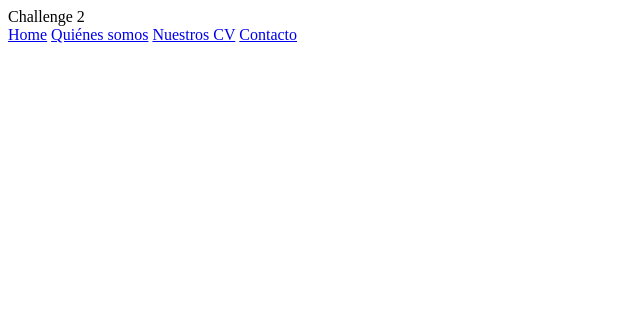
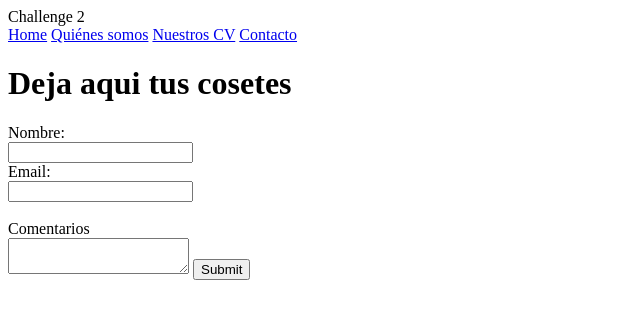
Before and after one commit to bigPeepo/202301-w1ch2-dani-setien-jairo-vidomines, a plain HTML site: page contacto.html in a window 1280 px wide. Shown: the whole page, without its empty margins (0-640 px from the left). Drawn offline with Linux system fonts and the light colour scheme.

```diff
--- a/contacto.html
+++ b/contacto.html
@@ -6,6 +6,7 @@
   <meta http-equiv="X-UA-Compatible" content="IE=edge">
   <meta name="viewport" content="width=device-width, initial-scale=1.0">
   <title>Contacta</title>
+  <link rel="icon" type="image/x-icon" href="https://img.icons8.com/ios-filled/512/home.png">
 </head>
 
 <body>
@@ -18,6 +19,21 @@
       <a href="contacto.html">Contacto</a>
     </nav>
   </header>
+  <h1>Deja aqui tus cosetes</h1>
+
+  <form action="/action_page.php">
+    <label for="nombre">Nombre:</label><br>
+    <input type="text" name="nombre"><br>
+    <label for="email">Email:</label><br>
+    <input type="email" name="email"><br><br>
+    <label type="text" name="comentarios">Comentarios</label><br>
+    <textarea type="text" name="comentarios" value="Comentarios"></textarea>
+    <input type="submit" value="Submit">
+  </form>
+
 </body>
 
 </html>
+</body>
+
+</html>
```
Also changed, not shown: index.html (+1 -1 lines), nuestrosCV.html (+1 -0 lines), quienesSomos.html (+1 -0 lines).
